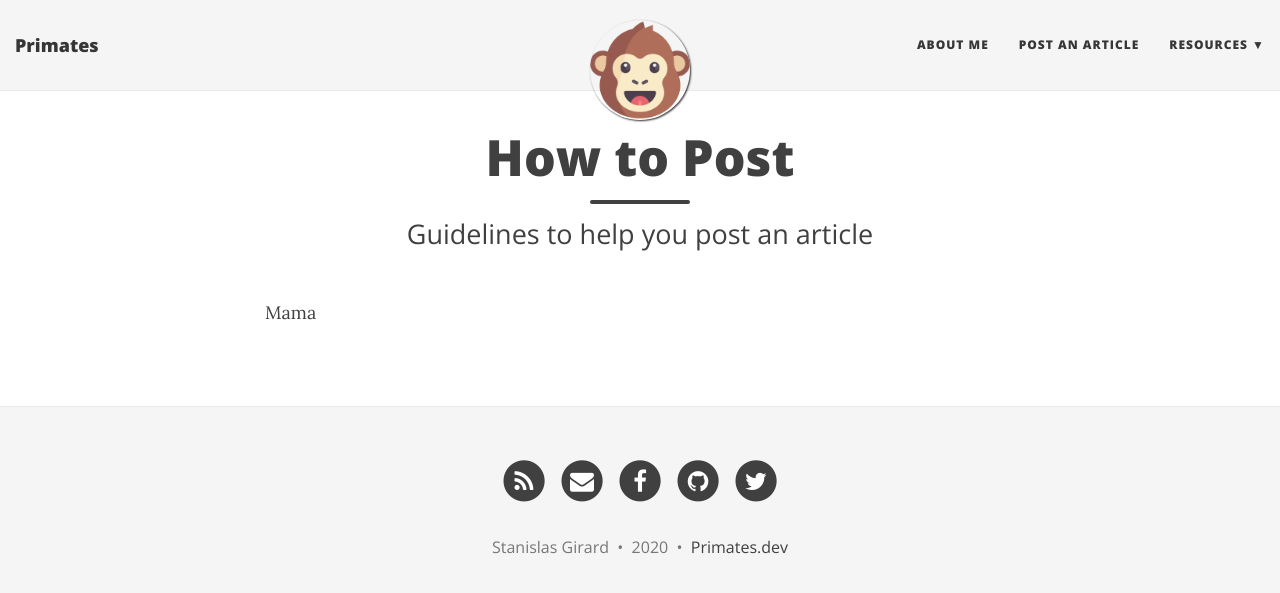
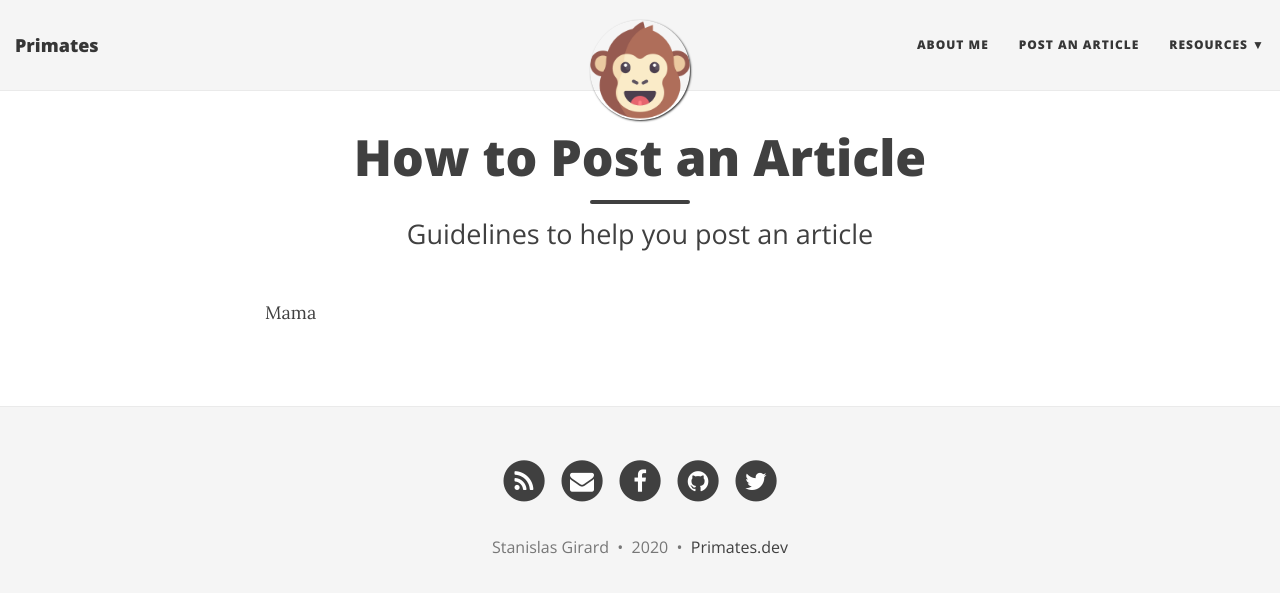
Before and after one commit to StanGirard/Primates-Jekyll, a Jekyll site: the page built from help/howto.md, in a window 1280 px wide. Shown: the top 593 px of the page. Built offline with Jekyll 4.4.1, drawn with Linux system fonts in a browser that asks for light colours; nearby versions of some CDN libraries; some of the changed lines change nothing that is shown.

Commit message:
[PROSE] Updated config

```diff
--- a/_config.yml
+++ b/_config.yml
@@ -160,7 +160,7 @@
 timezone: "America/Vancouver"
 markdown: kramdown
 highlighter: rouge
-permalink: /:year-:month-:day-:title/
+permalink: /:title/
 paginate: 10
 
 kramdown:
@@ -197,7 +197,7 @@
 
 # prose.io config
 prose:
-  rooturl: '_posts'
+  rooturl: ''
   media: 'img'
   ignore:
     - 404.html
@@ -210,6 +210,51 @@
     - /img
     - /js
   metadata:
+    help:
+      - name: "layout"
+        field:
+          element: "hidden"
+          value: "page"
+      - name: "title"
+        field:
+          element: "text"
+          label: "Post title"
+          placeholder: "Title"
+          alterable: true
+      - name: "subtitle"
+        field:
+          element: "textarea"
+          label: "Subtitle"
+          placeholder: "A description of your post."
+          alterable: true
+      - name: "bigimg"
+        field:
+          element: "text"
+          label: "Big Image"
+          help: "Add a big image to your post. **/img/img.png**"
+          placeholder: "Landscape Image "
+          alterable: true
+      - name: "image"
+        field:
+          element: "text"
+          label: "Image"
+          help: "Add a thumbnail image to your post. **/img/img.png**"
+          placeholder: "Thumbnail"
+          alterable: true
+      - name: "date"
+        field:
+          element: "text"
+          label: "Date"
+          help: "Enter date of post."
+          placeholder: "yyyy-mm-dd"
+          alterable: true
+      - name: "published"
+        field:
+          element: "checkbox"
+          label: "Publish"
+          help: "Check to publish post, uncheck to hide."
+
+
     _posts:
       - name: "layout"
         field:
@@ -265,6 +310,7 @@
           label: "Publish"
           help: "Check to publish post, uncheck to hide."
 
+
 plugins:
   - jekyll-paginate
   - jekyll-sitemap
--- a/help/howto.md
+++ b/help/howto.md
@@ -1,5 +1,5 @@
 ---
-title: How to Post
+title: How to Post an Article
 layout: page
 subtitle: Guidelines to help you post an article
 ---
```
Also changed, not shown: .github/FUNDING.yml.
